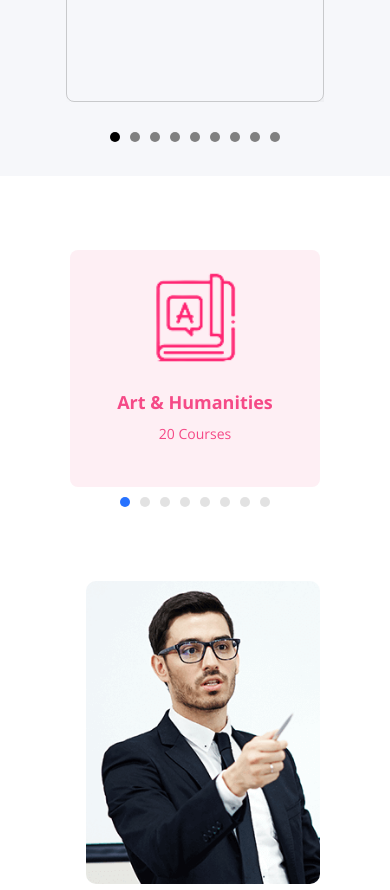
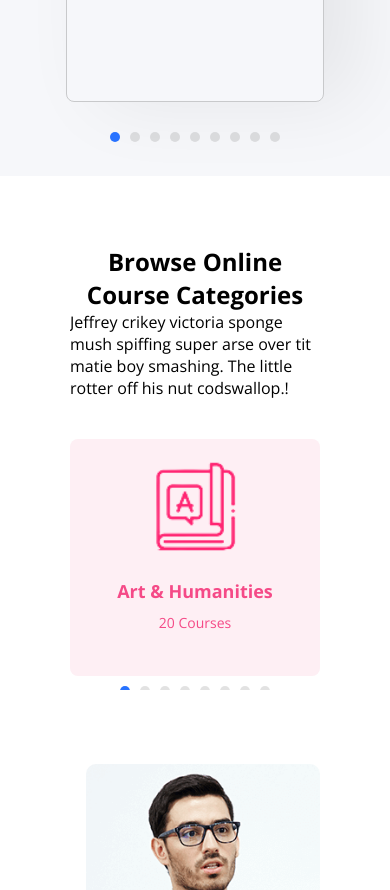
Before and after one commit to mlalayev/FinalProjectEVOCoding, a React (Vite) app: page / in a window 390 px wide. Shown: the part 3600-4490 px from the top of the page. Built offline with nearby package versions, Linux system fonts and the light colour scheme.

Commit message:
my commit

```diff
--- a/src/Components/Languages/AZ/global.json
+++ b/src/Components/Languages/AZ/global.json
@@ -73,5 +73,9 @@
     "lastsection": {
         "firsttext": "Tələbələr Deyir",
         "secondtext": "Haqqımızda."
+    },
+    "category": {
+        "textone": "Onlayn Kurs Kateqoriyalarını",
+        "texttwo": "Gözdən Keçirin"
     }
 }
--- a/src/Components/Languages/EN/global.json
+++ b/src/Components/Languages/EN/global.json
@@ -73,5 +73,10 @@
     "lastsection": {
         "firsttext": "Students Say",
         "secondtext": "About Us."
+    },
+    "category": {
+        "textone": "Browse Online",
+        "texttwo": "Course Categories",
+        "textthree": "Jeffrey crikey victoria sponge mush spiffing super arse over tit matie boy smashing. The little rotter off his nut codswallop.!"
     }
 }
--- a/src/Components/Languages/RU/global.json
+++ b/src/Components/Languages/RU/global.json
@@ -73,5 +73,9 @@
     "lastsection": {
         "firsttext": "Студенты Говорят",
         "secondtext": "О Нас."
+    },
+    "category": {
+        "textone": "Просмотр Онлайн",
+        "texttwo": "Категории Курсов"
     }
 }
--- a/src/Components/MainPage/MainPage-Categories/Categories.css
+++ b/src/Components/MainPage/MainPage-Categories/Categories.css
@@ -10,10 +10,21 @@
     overflow: hidden;
 }
 
+.category-slider-section {
+    max-width: 1200px;
+    display: flex;
+    flex-direction: column;
+    height: 440px;
+    align-items: center;
+    justify-content: center;
+}
+
 .category-card-container {
+    gap: 20px;
     display: flex;
     transition: transform 0.5s ease-in-out;
     width: 100%;
+    padding-right: 80px;
 }
 
 .category-card {
@@ -24,7 +35,14 @@
     flex-direction: column;
     text-align: center;
     background-color: rgba(255, 0, 153, 0.197);
-    flex: 1 0 100%; /* Default to 100% width for each card */
+    flex: 1 0 100%;
+    /* Default to 100% width for each card */
+    transition: var(--transition-medium);
+}
+
+.category-card:hover {
+    /* go up 20px */
+    transform: translateY(-20px);
 }
 
 .categoryimage {
@@ -66,12 +84,27 @@
 
 @media (min-width: 600px) {
     .category-card {
-        flex: 0 0 50%; /* Two cards per row on tablet screens */
+        flex: 0 0 50%;
+        /* Two cards per row on tablet screens */
     }
 }
 
 @media (min-width: 1024px) {
     .category-card {
-        flex: 0 0 25%; /* Four cards per row on desktop screens */
+        flex: 0 0 25%;
+        /* Four cards per row on desktop screens */
     }
 }
+
+@media (min-width: 600px) and (max-width: 1224px) {
+    .category-card-container {
+        padding-right: 35px;
+    }
+}
+
+@media (min-width: 0px) and (max-width: 600px) {
+    .category-card-container {
+        gap: 0;
+        padding-right: 0;
+    }
+}
--- a/src/Components/MainPage/MainPage-Categories/Categories.jsx
+++ b/src/Components/MainPage/MainPage-Categories/Categories.jsx
@@ -1,6 +1,7 @@
 import './Categories.css';
 import React, { useState, useEffect } from 'react';
 import CategoriesData from '../../../../CategoriesData.json';
+import { t } from 'i18next';
 
 const Categories = ({ interval = 8000, language = 'en' }) => {
     const [currentIndex, setCurrentIndex] = useState(0);
@@ -44,6 +45,12 @@ const Categories = ({ interval = 8000, language = 'en' }) => {
 
     return (
         <div className='category-slider-section'>
+            <h1>{t('category.textone')}</h1>
+            <h1>{t('category.texttwo')}</h1>
+            <p style={{
+                marginBottom:"40px"
+            }}
+            >{t('category.textthree')}</p>
             <div
                 className="category-card-container"
                 style={{ transform: `translateX(-${(currentIndex / visibleCards) * 100}%)` }}
--- a/src/Components/MainPage/MainPage-SectionThird-CardHolder/Card.css
+++ b/src/Components/MainPage/MainPage-SectionThird-CardHolder/Card.css
@@ -2,6 +2,7 @@
     margin: 0;
     padding: 0;
     box-sizing: var(--border-sizing);
+    /* border: 1px solid red; */
 }
 
 .card-holder-section-three {
@@ -32,7 +33,7 @@
 
 .sectionthird-image {
     width: var(--percent-100);
-    max-width: 340px;
+    max-width: 380px;
 }
 
 .profile-photo-holder,
@@ -52,7 +53,7 @@
 }
 
 .card {
-    max-width: 340px;
+    max-width: 380px;
     flex: var(--auto);
     min-height: 480px;
     opacity: var(--percent-0);
@@ -101,15 +102,15 @@
     justify-content: var(--display-center);
 }
 
-.dots {
-    position: var(--position-absolute);
+.dots-card {
     bottom: -40px;
     margin-top: var(--20-px);
     display: var(--display-flex);
+    position: var(--position-absolute);
     justify-content: var(--display-center);
 }
 
-.dot {
+.dot-card {
     margin: 0 5px;
     width: var(--10-px);
     height: var(--10-px);
@@ -120,7 +121,7 @@
     transition: background-color var(--transition-fast);
 }
 
-.dot.active {
+.dot-card.active {
     background-color: var(--main-blue-color);
 }
 
@@ -158,9 +159,9 @@
 }
 
 .card-slider {
-    overflow: var(--hidden);
-    width: var(--percent-100);
+    /* overflow: var(--hidden); */
     display: var(--display-flex);
+    min-width: 100%;
     align-items: var(--display-center);
     position: var(--position-relative);
     justify-content: var(--display-center);
@@ -184,3 +185,31 @@
     display: var(--display-flex);
     align-items: var(--display-center);
 }
+
+@media (min-width: 1150px) and (max-width: 1250px) {
+    .card,
+    .sectionthird-image {
+        max-width: 330px;
+    }
+}
+
+@media (min-width: 1050px) and (max-width: 1150px) {
+    .card,
+    .sectionthird-image {
+        max-width: 300px;
+    }
+}
+
+@media (min-width: 1020px) and (max-width: 1050px) {
+    .card,
+    .sectionthird-image {
+        max-width: 270px;
+    }
+}
+
+@media (min-width: 767px) and (max-width: 800px) {
+    .card,
+    .sectionthird-image {
+        max-width: 320px;
+    }
+}
--- a/src/Components/MainPage/MainPage-SectionThird-CardHolder/Card.jsx
+++ b/src/Components/MainPage/MainPage-SectionThird-CardHolder/Card.jsx
@@ -29,7 +29,7 @@ const CardSlider = ({ interval = 8000 }) => {
       const width = window.innerWidth;
       if (width >= 1024) {
         setCardsPerView(3);
-      } else if (width >= 768) {
+      } else if (width >= 800) {
         setCardsPerView(2);
       } else {
         setCardsPerView(1);
@@ -127,11 +127,11 @@ const CardSlider = ({ interval = 8000 }) => {
           })}
         </div>
       </div>
-      <div className="dots">
+      <div className="dots-card">
         {Array(Math.ceil(cardsData[i18n.language].length / cardsPerView)).fill().map((_, index) => (
           <span
             key={index}
-            className={`dot ${index === Math.floor(currentIndex / cardsPerView) ? 'active' : ''}`}
+            className={`dot-card ${index === Math.floor(currentIndex / cardsPerView) ? 'active' : ''}`}
             onClick={() => handleDotClick(index)}
           ></span>
         ))}
--- a/src/Components/MainPage/MainPage.css
+++ b/src/Components/MainPage/MainPage.css
@@ -2,6 +2,7 @@
     margin: 0;
     padding: 0;
     box-sizing: var(--border-sizing);
+    /* border: 1px solid red; */
 }
 
 :root {
```
